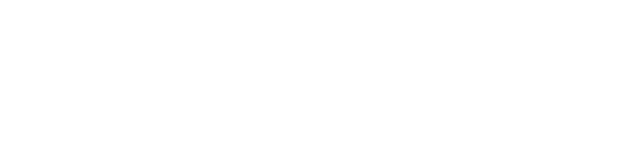
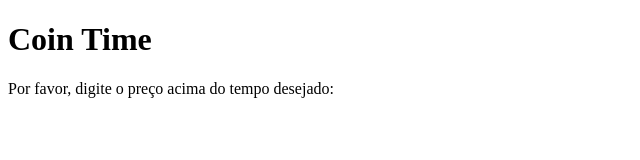
Before and after one commit to hildeki/Parqu-metro-Online, a plain HTML site: page index.html in a window 1280 px wide. Shown: the whole page, without its empty margins (0-640 px from the left). Drawn offline with Linux system fonts and the light colour scheme.

Commit message:
Def. de h1 e p

```diff
--- a/index.html
+++ b/index.html
@@ -6,6 +6,8 @@
     <title>Parquímetro Online</title>
 </head>
 <body>
+    <h1>Coin Time</h1>
+    <p>Por favor, digite o preço acima do tempo desejado: </p>
 
 </body>
 </html>
```
